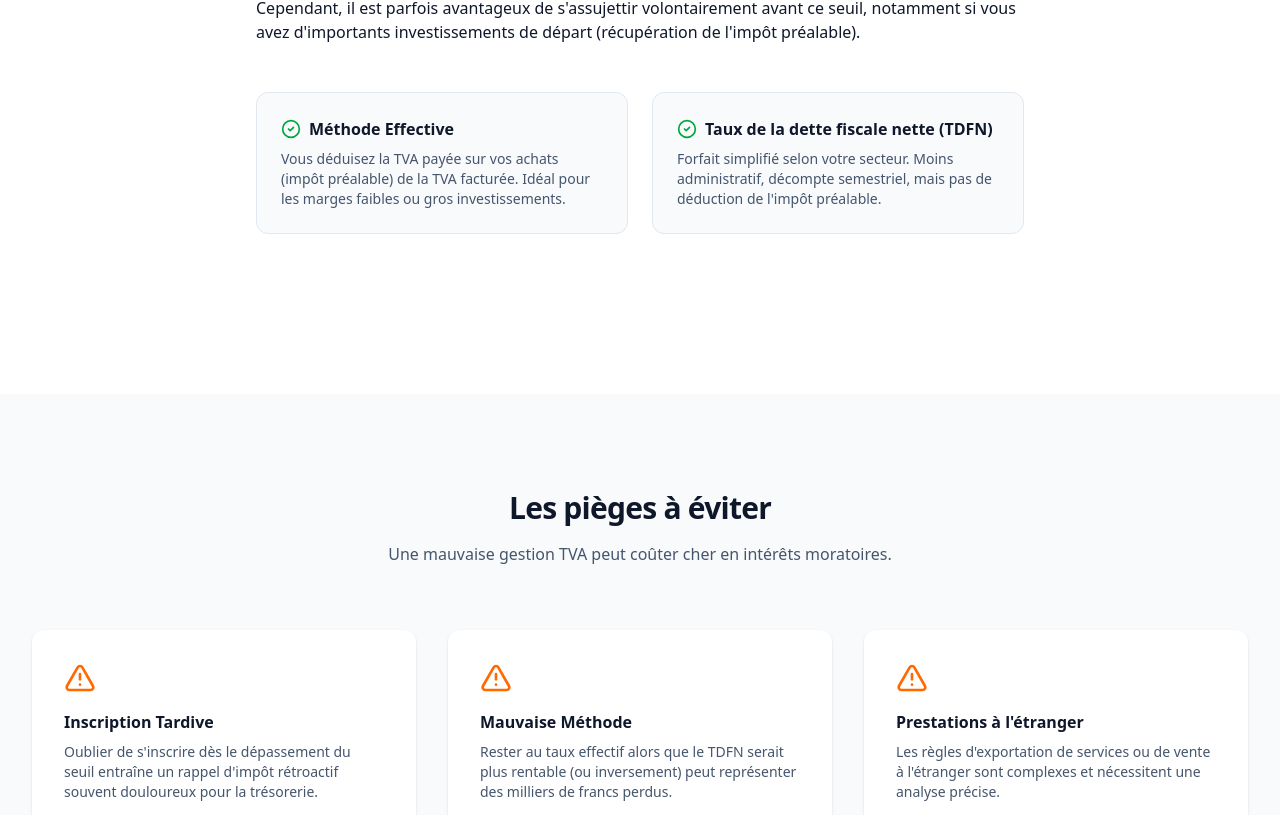
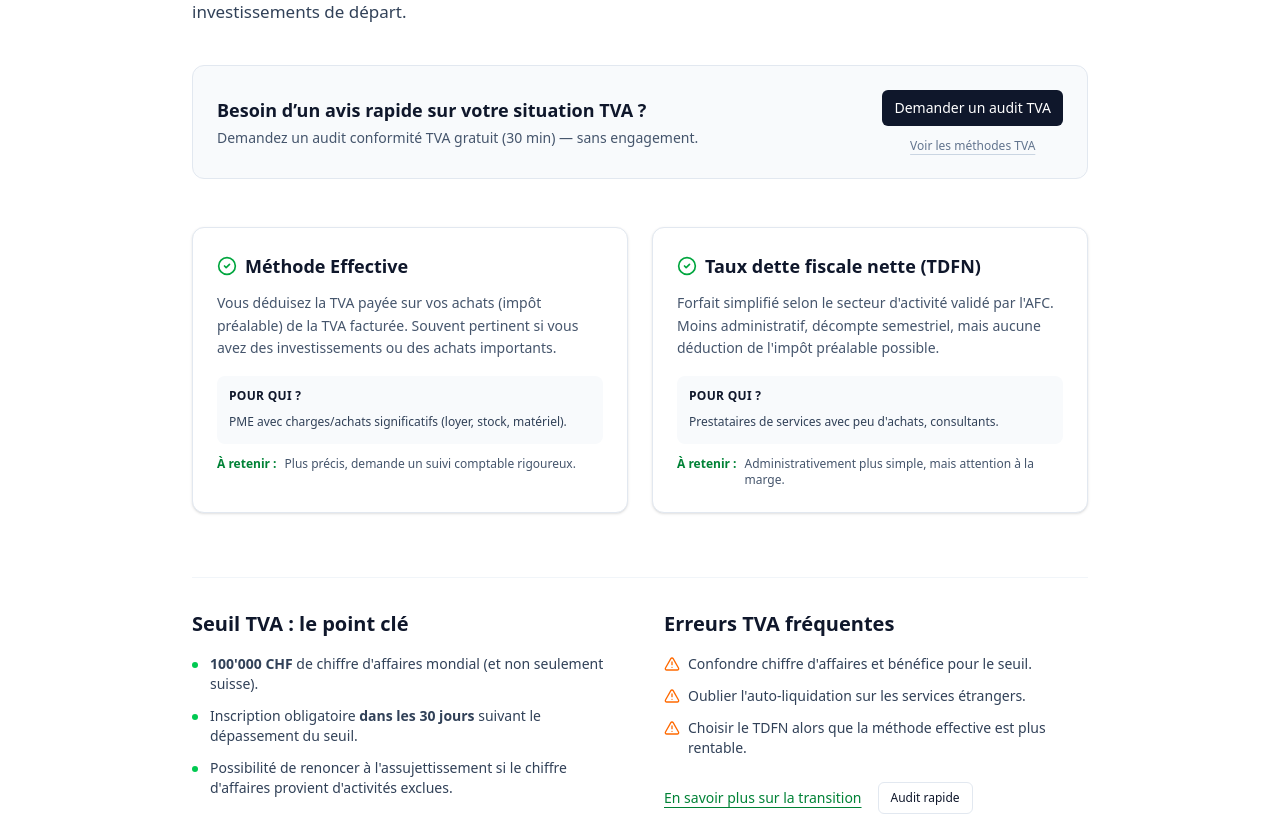
Before and after one commit to lopezdamien/fiduconnect, a Next.js app: page /tva-suisse in a window 1280 px wide. Shown: the part 728-1543 px from the top of the page. Built offline with nearby package versions, Linux system fonts and the light colour scheme.

Commit message:
feat: optimize TVA Suisse page for readability, UX and SEO

```diff
--- a/app/tva-suisse/page.tsx
+++ b/app/tva-suisse/page.tsx
@@ -32,34 +32,123 @@ export default function TvaSuisse() {
             </section>
 
             {/* Section 1 - Seuil & Obligations */}
-            <Section className="bg-white">
-                <div className="mx-auto max-w-3xl">
-                    <h2 className="text-3xl font-bold text-slate-900 mb-8">Quand devez-vous vous assujettir à la TVA ?</h2>
-                    <div className="prose prose-slate lg:prose-lg mb-12">
-                        <p>
-                            En Suisse, l'assujettissement à la TVA devient obligatoire dès que votre chiffre d'affaires annuel dépasse le seuil de <strong>100'000 CHF</strong> (bientôt potentiellement revu pour certaines activités, mais c'est la règle générale).
-                        </p>
-                        <p>
-                            Cependant, il est parfois avantageux de s'assujettir volontairement avant ce seuil, notamment si vous avez d'importants investissements de départ (récupération de l'impôt préalable).
+            <Section className="bg-white py-16">
+                <div className="mx-auto max-w-4xl">
+                    <h2 className="text-3xl font-bold text-slate-900 mb-6">Quand devez-vous vous assujettir à la TVA ?</h2>
+
+                    {/* Intro optimisée lisibilité */}
+                    <div className="mb-10">
+                        <p className="text-[17px] leading-[1.6] text-slate-700 max-w-[720px] font-medium">
+                            En Suisse, l'assujettissement à la TVA devient obligatoire dès que votre chiffre d'affaires annuel dépasse le seuil de <strong>100'000 CHF</strong>.
+                            Cependant, il est parfois avantageux de s'assujettir volontairement avant ce seuil, notamment si vous avez d'importants investissements de départ.
                         </p>
                     </div>
 
-                    <div className="grid grid-cols-1 md:grid-cols-2 gap-6 mb-16">
-                        <div className="bg-slate-50 p-6 rounded-xl border border-slate-200">
-                            <h3 className="font-bold text-slate-900 mb-2 flex items-center">
+                    {/* CTA Soft Conversion */}
+                    <div className="bg-slate-50 border border-slate-200 rounded-xl p-6 mb-12 flex flex-col sm:flex-row items-start sm:items-center justify-between gap-6">
+                        <div>
+                            <h3 className="font-bold text-slate-900 text-lg mb-1">Besoin d’un avis rapide sur votre situation TVA ?</h3>
+                            <p className="text-slate-600 text-sm">Demandez un audit conformité TVA gratuit (30 min) — sans engagement.</p>
+                        </div>
+                        <div className="flex flex-col gap-3 shrink-0">
+                            <Link href="/contact">
+                                <Button size="sm" className="bg-slate-900 hover:bg-slate-800 text-white w-full">
+                                    Demander un audit TVA
+                                </Button>
+                            </Link>
+                            <Link href="#methodes" className="text-xs text-center text-slate-500 hover:text-green-600 underline decoration-slate-300 underline-offset-4">
+                                Voir les méthodes TVA
+                            </Link>
+                        </div>
+                    </div>
+
+                    {/* Cartes Méthodes */}
+                    <div id="methodes" className="grid grid-cols-1 md:grid-cols-2 gap-6 mb-16">
+                        {/* Carte 1 */}
+                        <div className="bg-white p-6 rounded-xl border border-slate-200 shadow-sm hover:border-green-200 transition-colors">
+                            <h3 className="font-bold text-slate-900 mb-3 flex items-center text-lg">
                                 <CheckCircle2 className="h-5 w-5 text-green-600 mr-2" /> Méthode Effective
                             </h3>
-                            <p className="text-sm text-slate-600">
-                                Vous déduisez la TVA payée sur vos achats (impôt préalable) de la TVA facturée. Idéal pour les marges faibles ou gros investissements.
+                            <p className="text-sm text-slate-600 mb-4 leading-relaxed">
+                                Vous déduisez la TVA payée sur vos achats (impôt préalable) de la TVA facturée. Souvent pertinent si vous avez des investissements ou des achats importants.
                             </p>
+                            <div className="bg-slate-50 rounded-lg p-3 mb-3">
+                                <span className="block text-xs font-bold text-slate-900 uppercase tracking-wide mb-1">Pour qui ?</span>
+                                <span className="text-xs text-slate-700">PME avec charges/achats significatifs (loyer, stock, matériel).</span>
+                            </div>
+                            <div className="flex items-start gap-2">
+                                <span className="text-xs font-bold text-green-700 whitespace-nowrap">À retenir :</span>
+                                <span className="text-xs text-slate-600">Plus précis, demande un suivi comptable rigoureux.</span>
+                            </div>
                         </div>
-                        <div className="bg-slate-50 p-6 rounded-xl border border-slate-200">
-                            <h3 className="font-bold text-slate-900 mb-2 flex items-center">
-                                <CheckCircle2 className="h-5 w-5 text-green-600 mr-2" /> Taux de la dette fiscale nette (TDFN)
+
+                        {/* Carte 2 */}
+                        <div className="bg-white p-6 rounded-xl border border-slate-200 shadow-sm hover:border-green-200 transition-colors">
+                            <h3 className="font-bold text-slate-900 mb-3 flex items-center text-lg">
+                                <CheckCircle2 className="h-5 w-5 text-green-600 mr-2" /> Taux dette fiscale nette (TDFN)
                             </h3>
-                            <p className="text-sm text-slate-600">
-                                Forfait simplifié selon votre secteur. Moins administratif, décompte semestriel, mais pas de déduction de l'impôt préalable.
+                            <p className="text-sm text-slate-600 mb-4 leading-relaxed">
+                                Forfait simplifié selon le secteur d'activité validé par l'AFC. Moins administratif, décompte semestriel, mais aucune déduction de l'impôt préalable possible.
                             </p>
+                            <div className="bg-slate-50 rounded-lg p-3 mb-3">
+                                <span className="block text-xs font-bold text-slate-900 uppercase tracking-wide mb-1">Pour qui ?</span>
+                                <span className="text-xs text-slate-700">Prestataires de services avec peu d'achats, consultants.</span>
+                            </div>
+                            <div className="flex items-start gap-2">
+                                <span className="text-xs font-bold text-green-700 whitespace-nowrap">À retenir :</span>
+                                <span className="text-xs text-slate-600">Administrativement plus simple, mais attention à la marge.</span>
+                            </div>
+                        </div>
+                    </div>
+
+                    {/* Blocs SEO & Valeur */}
+                    <div className="grid grid-cols-1 md:grid-cols-2 gap-12 pt-8 border-t border-slate-100">
+                        {/* Bloc A */}
+                        <div>
+                            <h3 className="text-xl font-bold text-slate-900 mb-4">Seuil TVA : le point clé</h3>
+                            <ul className="space-y-3">
+                                <li className="flex items-start text-sm text-slate-700">
+                                    <div className="h-1.5 w-1.5 rounded-full bg-green-500 mt-2 mr-3 shrink-0"></div>
+                                    <span><strong>100'000 CHF</strong> de chiffre d'affaires mondial (et non seulement suisse).</span>
+                                </li>
+                                <li className="flex items-start text-sm text-slate-700">
+                                    <div className="h-1.5 w-1.5 rounded-full bg-green-500 mt-2 mr-3 shrink-0"></div>
+                                    <span>Inscription obligatoire <strong>dans les 30 jours</strong> suivant le dépassement du seuil.</span>
+                                </li>
+                                <li className="flex items-start text-sm text-slate-700">
+                                    <div className="h-1.5 w-1.5 rounded-full bg-green-500 mt-2 mr-3 shrink-0"></div>
+                                    <span>Possibilité de renoncer à l'assujettissement si le chiffre d'affaires provient d'activités exclues.</span>
+                                </li>
+                            </ul>
+                        </div>
+
+                        {/* Bloc B */}
+                        <div>
+                            <h3 className="text-xl font-bold text-slate-900 mb-4">Erreurs TVA fréquentes</h3>
+                            <ul className="space-y-3 mb-6">
+                                <li className="flex items-start text-sm text-slate-700">
+                                    <AlertTriangle className="h-4 w-4 text-orange-500 mt-0.5 mr-2 shrink-0" />
+                                    <span>Confondre chiffre d'affaires et bénéfice pour le seuil.</span>
+                                </li>
+                                <li className="flex items-start text-sm text-slate-700">
+                                    <AlertTriangle className="h-4 w-4 text-orange-500 mt-0.5 mr-2 shrink-0" />
+                                    <span>Oublier l'auto-liquidation sur les services étrangers.</span>
+                                </li>
+                                <li className="flex items-start text-sm text-slate-700">
+                                    <AlertTriangle className="h-4 w-4 text-orange-500 mt-0.5 mr-2 shrink-0" />
+                                    <span>Choisir le TDFN alors que la méthode effective est plus rentable.</span>
+                                </li>
+                            </ul>
+                            <div className="flex items-center gap-4">
+                                <Link href="/changer-fiduciaire" className="text-sm font-medium text-green-700 hover:text-green-800 underline underline-offset-4">
+                                    En savoir plus sur la transition
+                                </Link>
+                                <Link href="/contact">
+                                    <Button size="sm" variant="outline" className="text-xs px-3 h-8">
+                                        Audit rapide
+                                    </Button>
+                                </Link>
+                            </div>
                         </div>
                     </div>
                 </div>
```
